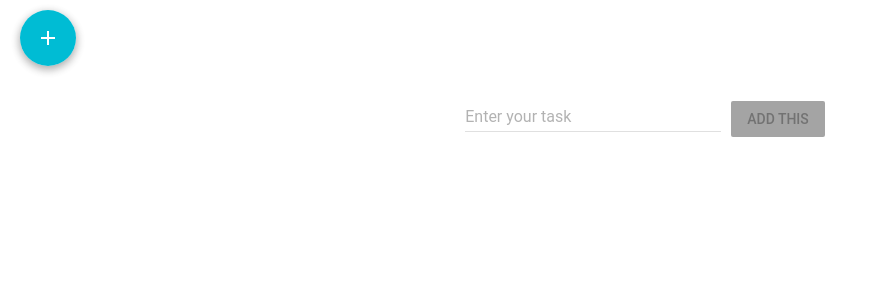
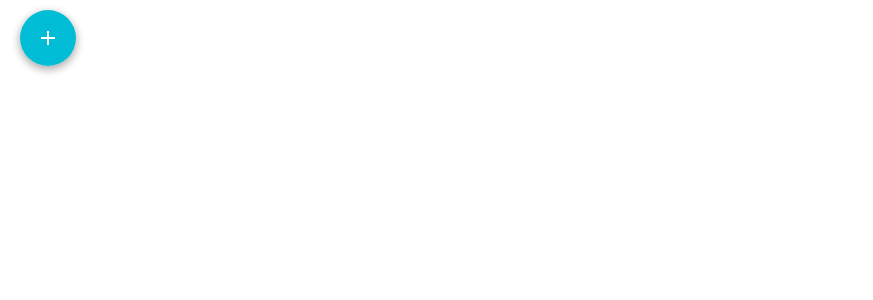
Before and after one commit to shreyaganguly/docket, a React (Create React App) app: page / in a window 1280 px wide. Shown: the top 300 px of the page, without its empty margins (0-873 px from the left). Built offline with nearby package versions, Linux system fonts and the light colour scheme.

Commit message:
Added card based logic to add tasks

```diff
--- a/src/Docket.js
+++ b/src/Docket.js
@@ -5,36 +5,54 @@ import TextField from "material-ui/TextField";
 import ContentAdd from "material-ui/svg-icons/content/add";
 import FloatingActionButton from "material-ui/FloatingActionButton";
 import MuiThemeProvider from "material-ui/styles/MuiThemeProvider";
+import {
+  Card,
+  CardActions,
+  CardHeader,
+  CardMedia,
+  CardTitle,
+  CardText
+} from "material-ui/Card";
+import FlatButton from "material-ui/FlatButton";
 
 export default class Docket extends Component {
   constructor(props) {
     super(props);
     this.state = {
-      items: [],
-      input: "",
-      disabled: true
+      cards: []
     };
   }
-  handleChange(e) {
-    this.setState({ input: e.target.value });
+  handleChange(index, self, e) {
+    self.state.cards[index].input = e.target.value;
     if (e.target.value.length > 0) {
-      this.setState({ disabled: false });
+      self.state.cards[index].disabled = false;
     } else {
-      this.setState({ disabled: true });
+      self.state.cards[index].disabled = true;
     }
+    self.setState({ cards: self.state.cards });
   }
 
-  handleClick() {
-    this.state.items.unshift({
-      task: this.state.input,
+  handleClick(index, self, e) {
+    self.state.cards[index].items.unshift({
+      task: self.state.cards[index].input,
       decoration: { textDecoration: "none" },
       checked: false
     });
-    this.setState({ items: this.state.items, input: "", disabled: true });
+    self.state.cards[index].input = "";
+    self.setState({ cards: self.state.cards, disabled: true });
   }
-  handleAdd() {}
-  handleCheck(index, self, a) {
-    var item = self.state.items[index];
+
+  handleAdd() {
+    this.state.cards.unshift({
+      disabled: true,
+      input: "",
+      items: []
+    });
+    this.setState({ cards: this.state.cards, input: "", disabled: true });
+  }
+
+  handleCheck(cardIndex, itemIndex, self, a) {
+    var item = self.state.cards[cardIndex].items[itemIndex];
     if (item.checked === false) {
       item.checked = true;
       item.decoration = { textDecoration: "line-through" };
@@ -42,7 +60,15 @@ export default class Docket extends Component {
       item.checked = false;
       item.decoration = { textDecoration: "none" };
     }
-    self.setState({ items: self.state.items });
+    self.setState({ cards: self.state.cards });
+  }
+
+  handleDelete(index, self, a) {
+    console.log("Hello Hello");
+    console.log(index);
+    console.log(a);
+    delete self.state.cards[index];
+    self.setState({ cards: self.state.cards });
   }
 
   render() {
@@ -60,36 +86,64 @@ export default class Docket extends Component {
           >
             <ContentAdd />
           </FloatingActionButton>
+          {this.state.cards.map(function(card, i) {
+            return (
+              <ul>
+                {card !== undefined && (
+                  <Card>
+                    <CardHeader
+                      title={`Docket #${i + 1}`}
+                      subtitle="Your Tasks"
+                    />
+                    <CardTitle title="Card title" subtitle="Card subtitle" />
+                    <CardText>
+                      {" "}
                       <TextField
                         id="tasks"
-            value={this.state.input}
+                        value={card.input}
                         style={{ margin: 10 }}
                         floatingLabelText="Enter your task"
-            onChange={this.handleChange.bind(this)}
+                        onChange={that.handleChange.bind(this, i, that)}
                       />
                       <RaisedButton
                         backgroundColor="#1e93f1"
                         label="Add this"
                         labelColor="#fff"
-            disabled={this.state.disabled}
+                        disabled={card.disabled}
                         disabledBackgroundColor="#a4a4a4"
-            onClick={this.handleClick.bind(this)}
+                        onClick={that.handleClick.bind(this, i, that)}
                       />
-
                       <ul>
-            {this.state.items.map(function(item, i) {
+                        {card.items.map(function(item, j) {
                           return (
-                <div key={i}>
+                            <div key={j}>
                               <Checkbox
                                 label={item.task}
                                 labelStyle={item.decoration}
                                 checked={item.checked}
-                    onCheck={that.handleCheck.bind(this, i, that)}
+                                onCheck={that.handleCheck.bind(
+                                  this,
+                                  i,
+                                  j,
+                                  that
+                                )}
                               />
                             </div>
                           );
                         })}
                       </ul>
+                    </CardText>
+                    <CardActions>
+                      <FlatButton
+                        label="Delete"
+                        onClick={that.handleDelete.bind(this, i, that)}
+                      />
+                    </CardActions>
+                  </Card>
+                )}
+              </ul>
+            );
+          })}
         </div>
       </MuiThemeProvider>
     );
```
Lines whose indentation alone changed are shown as unchanged.
